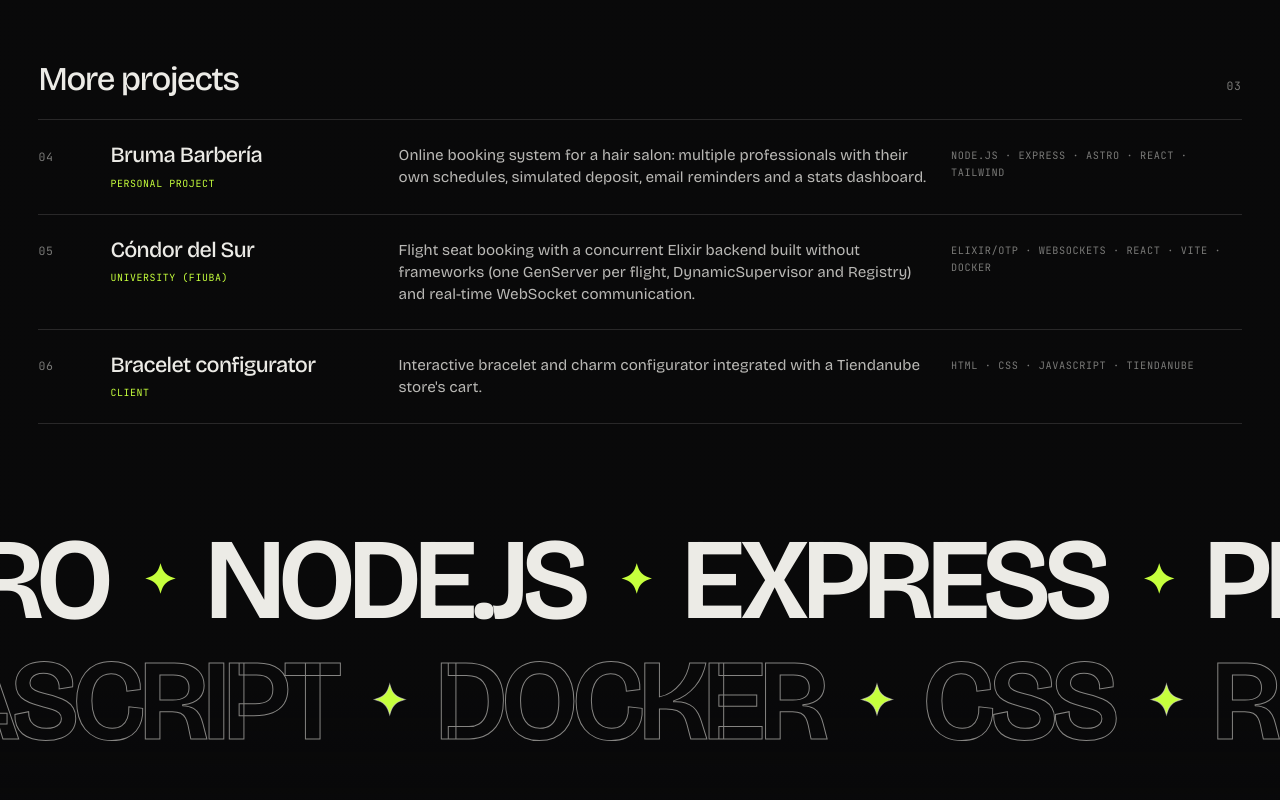
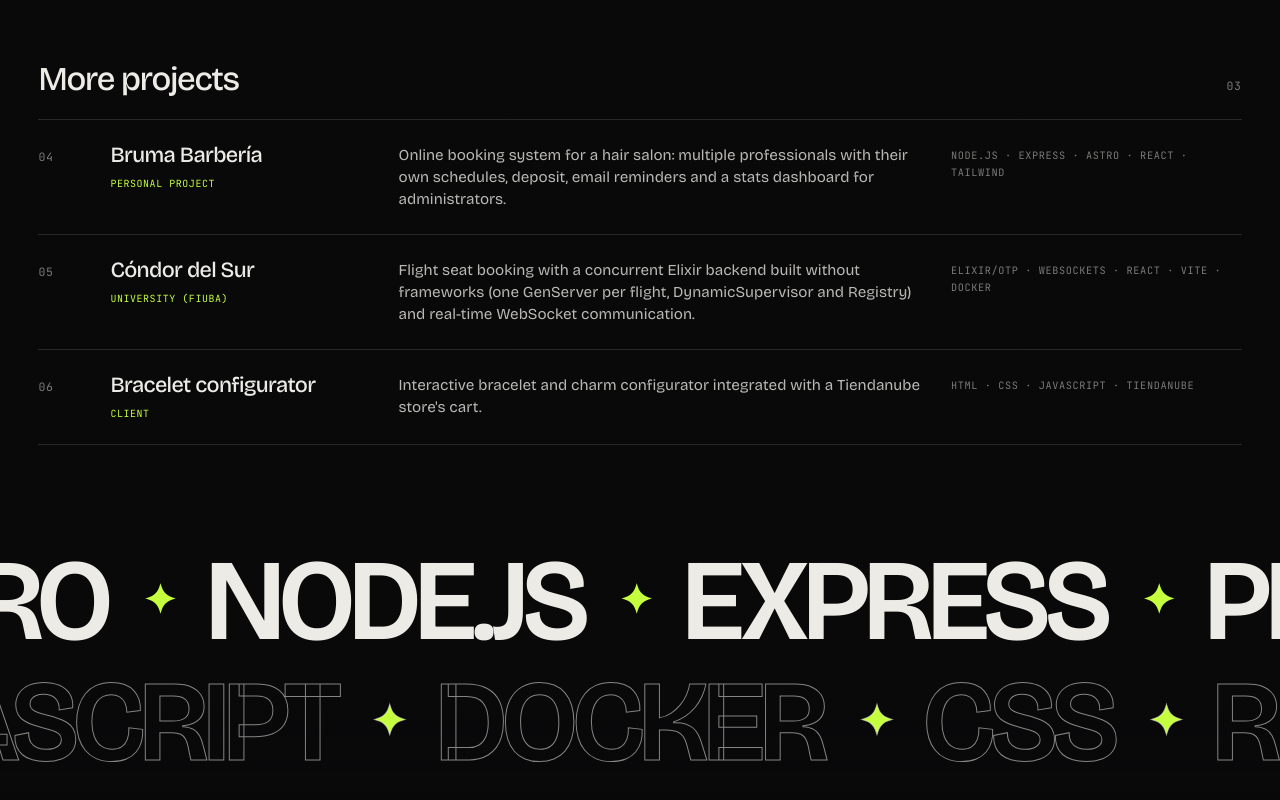
Before and after one commit to Juanii10/portfolio, a React (Vite) app: page / in a window 1280 px wide. Shown: the part 3745-4545 px from the top of the page. Built offline with nearby package versions, Linux system fonts and the light colour scheme.

Commit message:
Ajusta la descripción de Bruma Barbería

```diff
--- a/src/i18n.jsx
+++ b/src/i18n.jsx
@@ -113,7 +113,7 @@ export const copy = {
         items: {
           bruma: {
             tag: "Proyecto personal",
-            desc: "Sistema de turnos online para una peluquería: varios profesionales con agenda propia, seña simulada, recordatorios por email y panel con estadísticas.",
+            desc: "Sistema de turnos online para una peluquería: varios profesionales con agenda propia, seña, recordatorios por email y panel con estadísticas para administradores.",
           },
           condor: {
             tag: "Universidad (FIUBA)",
@@ -249,7 +249,7 @@ export const copy = {
         items: {
           bruma: {
             tag: "Personal project",
-            desc: "Online booking system for a hair salon: multiple professionals with their own schedules, simulated deposit, email reminders and a stats dashboard.",
+            desc: "Online booking system for a hair salon: multiple professionals with their own schedules, deposit, email reminders and a stats dashboard for administrators.",
           },
           condor: {
             tag: "University (FIUBA)",
```
